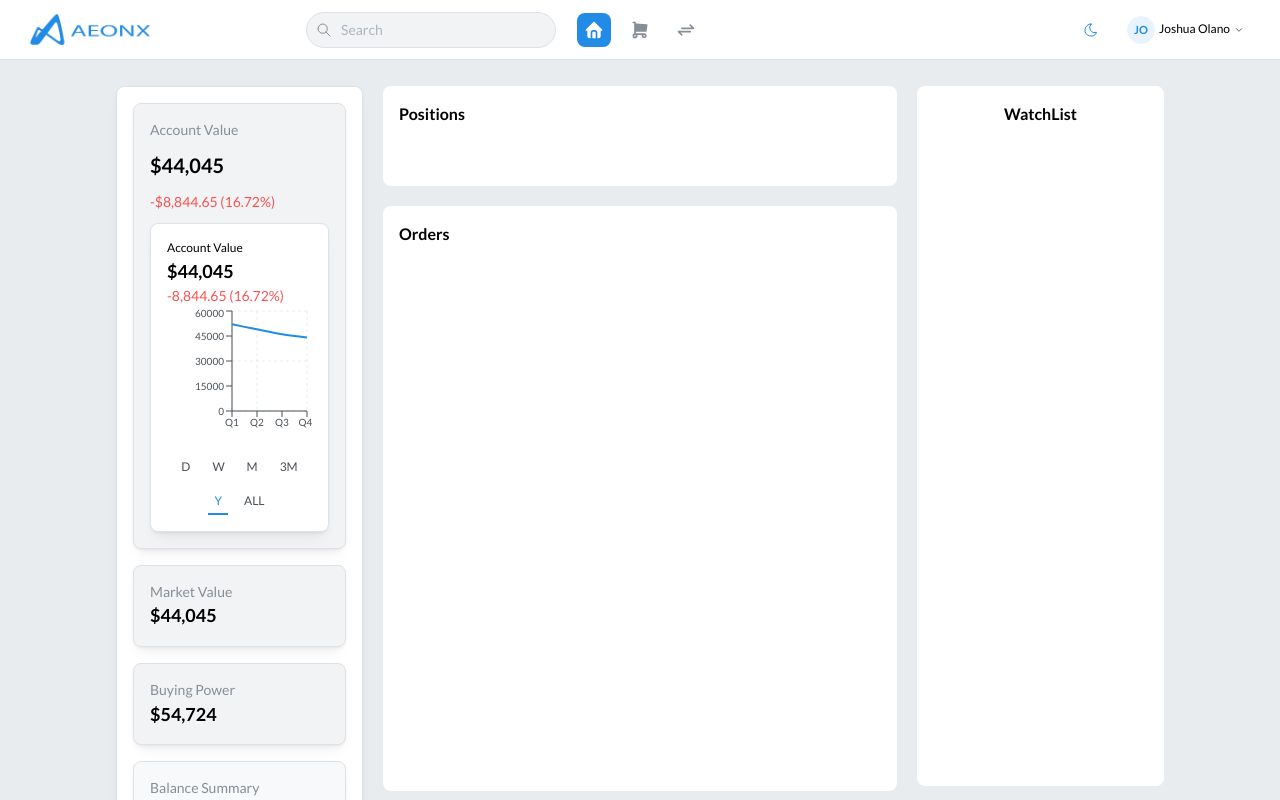
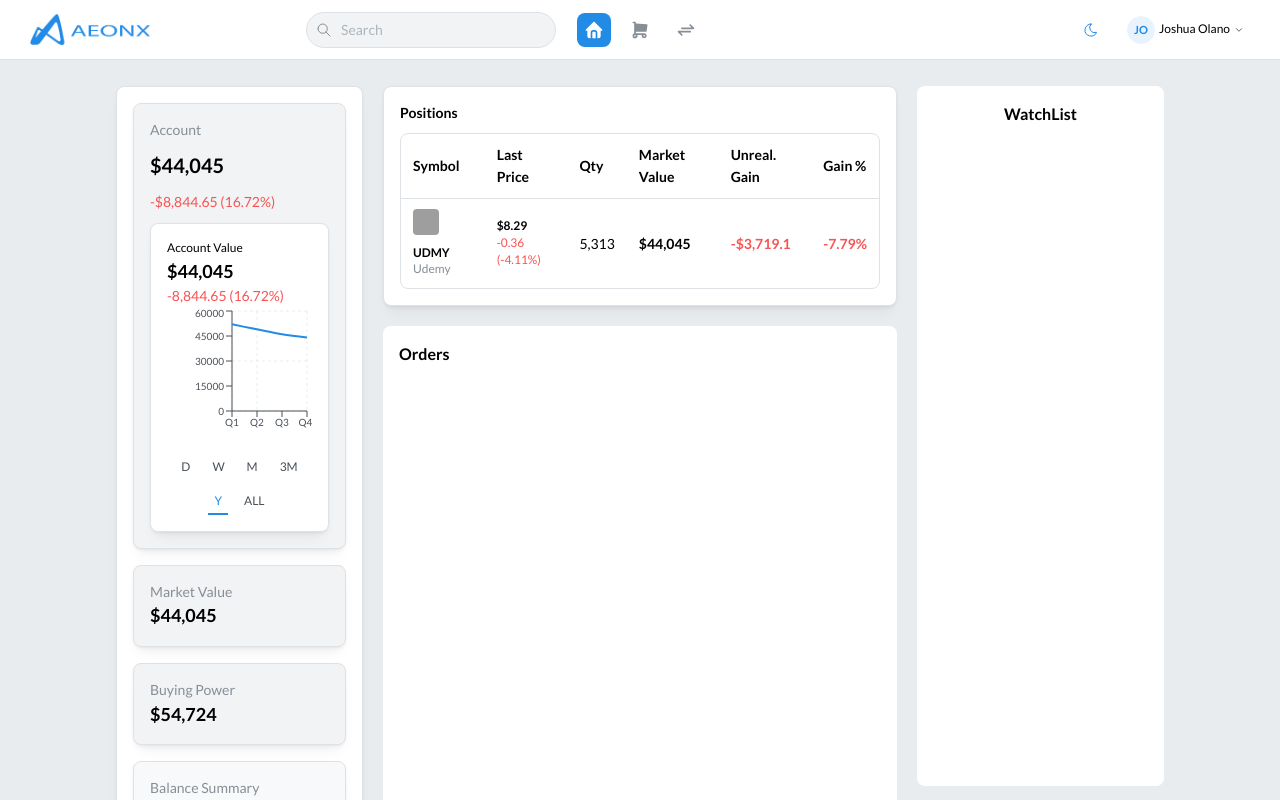
Before and after one commit to goodstripe/Alpha-Platform, a Next.js app: page /dashboard in a window 1280 px wide. Shown: the top 800 px of the page. Built offline with nearby package versions, Linux system fonts and the light colour scheme; grey boxes are pictures that could not be loaded.

Commit message:
`Refactor Accounts and Positions components: update text labels, add table to Positions component, and modify styles.`

```diff
--- a/src/app/components/Dashboard/Accounts.tsx
+++ b/src/app/components/Dashboard/Accounts.tsx
@@ -49,7 +49,7 @@ const Accounts: React.FC = () => {
         >
           <Stack gap="xs">
             <Text size="sm" c="dimmed">
-              Account Value
+              Account
             </Text>
             <Text fw={700} fz="xl">
               $44,045
--- a/src/app/components/Dashboard/Positions.tsx
+++ b/src/app/components/Dashboard/Positions.tsx
@@ -1,30 +1,150 @@
+"use client";
+
 import {
+  Card,
+  Table,
+  Text,
+  Group,
+  Avatar,
+  useMantineTheme,
+  ScrollArea,
   Box,
-  Text,
-  useMantineTheme,
   useMantineColorScheme,
 } from "@mantine/core";
-import React from "react";
+import Link from "next/link";
 
-const Positions = () => {
+export default function Positions() {
   const theme = useMantineTheme();
   const { colorScheme } = useMantineColorScheme();
+  const isDark = colorScheme === "dark";
+
+  const data = {
+    symbol: "UDMY",
+    name: "Udemy",
+    logo: "https://cdn-icons-png.flaticon.com/512/5968/5968705.png",
+    lastPrice: 8.29,
+    change: -0.36,
+    changePercent: -4.11,
+    quantity: 5313,
+    marketValue: 44045,
+    unrealizedGain: -3719.1,
+    unrealizedGainPercent: -7.79,
+  };
 
   return (
-    <Box
-      h={100}
+    <Card
+      shadow="sm"
+      radius="md"
       p="md"
+      withBorder
       style={{
-        backgroundColor:
-          colorScheme === "dark" ? theme.colors.dark[6] : theme.white,
-        borderRadius: theme.radius.md,
+        backgroundColor: isDark ? theme.colors.dark[7] : theme.white,
       }}
     >
-      <Text ta="left" fw={600}>
+      {/* Title */}
+      <Text fw={600} size="sm" mb="xs" c={isDark ? theme.white : theme.black}>
         Positions
       </Text>
-    </Box>
+
+      {/* Rounded wrapper for the table */}
+      <Box
+        style={{
+          border: `1px solid ${
+            isDark ? theme.colors.dark[4] : theme.colors.gray[3]
+          }`,
+          borderRadius: theme.radius.md,
+          overflow: "hidden", // ✅ clips table inside
+        }}
+      >
+        <ScrollArea.Autosize mah={220}>
+          <Table
+            highlightOnHover
+            withRowBorders
+            horizontalSpacing="sm"
+            verticalSpacing="xs"
+            fontSize="xs"
+          >
+            <Table.Thead>
+              <Table.Tr>
+                <Table.Th>Symbol</Table.Th>
+                <Table.Th>Last Price</Table.Th>
+                <Table.Th>Qty</Table.Th>
+                <Table.Th>Market Value</Table.Th>
+                <Table.Th>Unreal. Gain</Table.Th>
+                <Table.Th>Gain %</Table.Th>
+              </Table.Tr>
+            </Table.Thead>
+
+            <Table.Tbody>
+              <Table.Tr>
+                <Table.Td>
+                  <Link
+                    href="/stocks"
+                    style={{ textDecoration: "none", color: "inherit" }}
+                  >
+                    <Group gap="xs">
+                      <Avatar src={data.logo} size="sm" radius="sm" />
+                      <Box>
+                        <Text fw={600} size="xs">
+                          {data.symbol}
+                        </Text>
+                        <Text size="xs" c="dimmed">
+                          {data.name}
+                        </Text>
+                      </Box>
+                    </Group>
+                  </Link>
+                </Table.Td>
+
+                <Table.Td>
+                  <Text fw={600} size="xs">
+                    ${data.lastPrice.toFixed(2)}
+                  </Text>
+                  <Text
+                    size="xs"
+                    c={
+                      data.change < 0
+                        ? theme.colors.red[6]
+                        : theme.colors.green[6]
+                    }
+                  >
+                    {data.change.toFixed(2)} ({data.changePercent.toFixed(2)}%)
+                  </Text>
+                </Table.Td>
+
+                <Table.Td>{data.quantity.toLocaleString()}</Table.Td>
+
+                <Table.Td fw={600}>
+                  ${data.marketValue.toLocaleString()}
+                </Table.Td>
+
+                <Table.Td
+                  fw={600}
+                  c={
+                    data.unrealizedGain < 0
+                      ? theme.colors.red[6]
+                      : theme.colors.green[6]
+                  }
+                >
+                  {data.unrealizedGain < 0 ? "-" : ""}$
+                  {Math.abs(data.unrealizedGain).toLocaleString()}
+                </Table.Td>
+
+                <Table.Td
+                  fw={600}
+                  c={
+                    data.unrealizedGainPercent < 0
+                      ? theme.colors.red[6]
+                      : theme.colors.green[6]
+                  }
+                >
+                  {data.unrealizedGainPercent.toFixed(2)}%
+                </Table.Td>
+              </Table.Tr>
+            </Table.Tbody>
+          </Table>
+        </ScrollArea.Autosize>
+      </Box>
+    </Card>
   );
-};
-
-export default Positions;
+}
```
